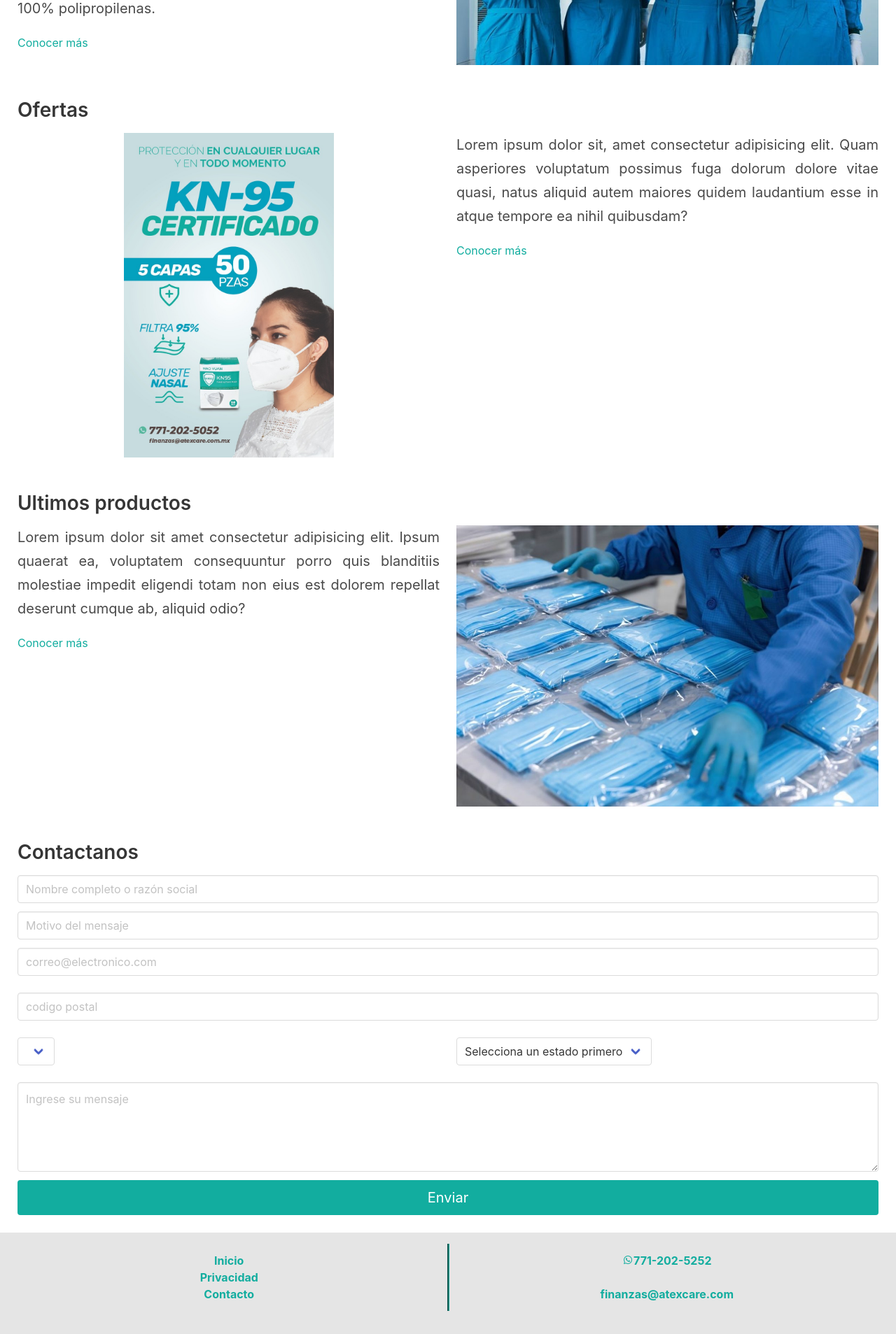
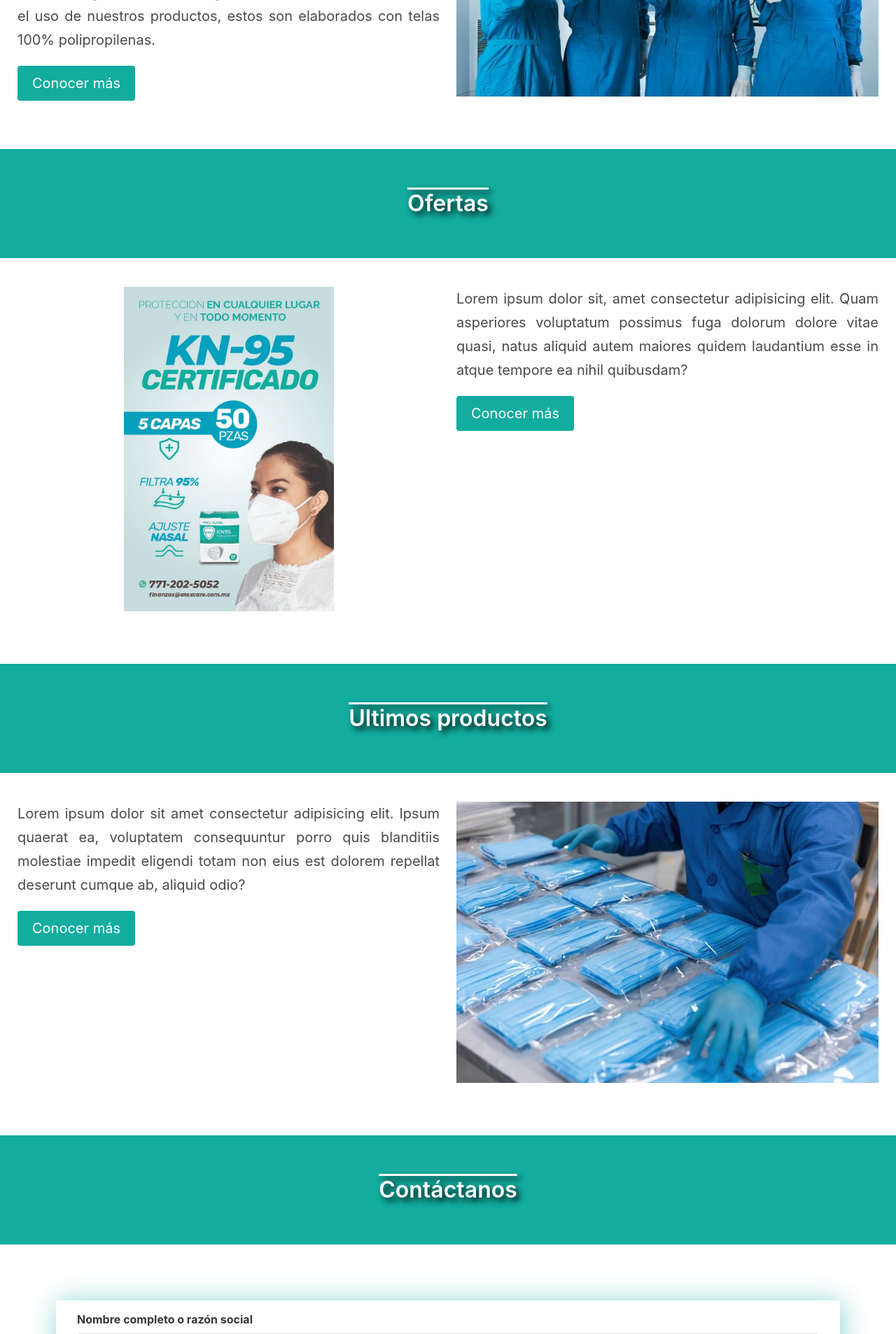
Before and after one commit to JDBanda/AtexCare-Store, a Django app: page / in a window 1280 px wide. Shown: the part 1161-3068 px from the top of the page at 70% size. Run offline with Django 3.2, Linux system fonts and the light colour scheme; lists and menus that the app fills with data are empty.

Commit message:
Mejoras en la vista

```diff
--- a/atexcare/demo/static/demo/js/products.js
+++ b/atexcare/demo/static/demo/js/products.js
@@ -1,5 +1,5 @@
 $(function () {
     $('#id_name').attr('class', 'input');
-    $('#id_name').attr('placeholder', 'Escribe y presiona enter para buscar');
+    $('#id_name').attr('placeholder', 'Buscar productos');
     $('#id_name').attr('type', 'text');
 })
--- a/atexcare/demo/static/demo/styles.css
+++ b/atexcare/demo/static/demo/styles.css
@@ -15,7 +15,7 @@ html, body {
 :root{
     --color-primary: #12ad9f;
     --color-primary-reduced: rgb(18, 173, 159,0.5);
-    --color-secondary: rgba(0, 0, 0, 0.1);
+    --color-secondary: rgba(255, 255, 255, 0.5);
     --color-black: #000000;
     --color-white: #FFFFFF;
 }
@@ -88,10 +88,14 @@ html, body {
 }
 
 /*-----------------------------------------------Landing*/
+.content.landing{
+    margin: 0;
+    padding: 0;
+}
 .container__img{
     height: 100vh;
     padding-top: 35%;
-    background-image: url('https://images.unsplash.com/photo-1584744982491-665216d95f8b?ixid=MnwxMjA3fDB8MHxwaG90by1wYWdlfHx8fGVufDB8fHx8&ixlib=rb-1.2.1&auto=format&fit=crop&w=750&q=80');
+    background-image: url('https://images.unsplash.com/photo-1609329431012-89d6b1a58fc8?ixid=MnwxMjA3fDB8MHxwaG90by1wYWdlfHx8fGVufDB8fHx8&ixlib=rb-1.2.1&auto=format&fit=crop&w=400&q=80');
     background-size: 100% 100%;
     background-repeat: no-repeat;
 }
@@ -116,7 +120,7 @@ html, body {
     bottom: 25px;
 }
 
-.redes a, .bx.bx-plus{
+.redes a, .bx.bx-plus-medical{
     display: block;
     text-decoration: none;
     background-color: var(--color-primary);
@@ -145,6 +149,29 @@ html, body {
     margin-bottom: 15px !important;
     opacity: 1 !important;
     visibility: visible !important;
+}
+
+.section__text{
+    padding-top: 60px;
+    padding-bottom: 60px;
+    text-align: center;
+    text-decoration: overline var(--color-white) solid;
+    text-shadow: 5px 5px 10px black;
+    background-color: var(--color-primary);
+    color: var(--color-white) !important;
+}
+
+.section__text a{
+    color: var(--color-white);
+}
+
+.content.landing .columns{
+    padding: 25px;
+}
+
+/*Formulario de contacto*/
+.form-contact{
+    padding: 10px 15px 10px 15px;
 }
 
 /*-----------------------------------------------Productos*/
@@ -262,7 +289,7 @@ button{
 }
 /*-----------------------------------------------Carrito de compras*/
 .body-carrito{
-    margin: 10px;
+    margin: 15px;
     text-align: justify;
     box-shadow: 2px 2px 35px rgba(18, 173, 159, 50%);
 }
@@ -317,7 +344,8 @@ button{
 
 .footer{
     background-color: var(--color-secondary);
-    padding: 28px;
+    padding: 25px;
+    padding-top: 50px;
 }
 
 a{
@@ -359,6 +387,9 @@ a{
     }
 }
 @media screen and (min-width: 600px) {
+    .container__img{
+        background-image: url('https://images.unsplash.com/photo-1589782050836-cbe60d49e880?ixid=MnwxMjA3fDB8MHxwaG90by1wYWdlfHx8fGVufDB8fHx8&ixlib=rb-1.2.1&auto=format&fit=crop&w=889&q=80');
+    }
     /*Galería*/
     .grid__container{
         display: grid;
@@ -425,6 +456,11 @@ a{
         margin-left: 100px;
         margin-right: 100px;
     }
+
+    /*Formulario de contacto*/
+    .form-contact{
+        padding: 15px 30px 15px 30px;
+    }
 }
 
 @media screen and (min-width: 1024px) {
--- a/atexcare/demo/templates/demo/base.html
+++ b/atexcare/demo/templates/demo/base.html
@@ -37,21 +37,22 @@
             <div class="column footer__col">
                 <ul>
                     <li><a href="{% url 'index' %}">Inicio</a></li>
+                    <li><a href="{% url 'quienes' %}">¿Quiénes somos?</a></li>
+                    <li><a href="{% url 'productos' %}">Productos</a></li>
                     <li><a href="{% url 'legal' %}">Privacidad</a></li>
-                    <li><a href="{% url 'contacto' %}">Contacto</a></li>
                 </ul>
             </div>
             <div class="column">
-                <a href="">
-                    <i class='bx bxl-whatsapp'></i>771-202-5252
+                <a href="https://wa.me/+527712025052">
+                    <i class='bx bxl-whatsapp'></i>771-202-5052
                 </a>
-                <br><br>
-                <a href="">
+                <br>
+                <a href="mailto:finanzas@atexcare.com">
                     finanzas@atexcare.com
                 </a>
             </div>
         </div>
-        <div class="content has-text-centered footer__bot">
+        <div class="has-text-centered footer__bot">
             <p>
                 <strong>Atex Care</strong> todos los derechos reservados 2021 ©️
                 Puedes consultar más detalles en la página oficial de
--- a/atexcare/demo/templates/demo/detail_car.html
+++ b/atexcare/demo/templates/demo/detail_car.html
@@ -4,7 +4,7 @@
 <section>
     <div class="content">
         <div>
-            <a class="subtitle" href="{% url 'productos' %}">
+            <a href="{% url 'productos' %}">
                 <i class='bx bx-left-arrow-circle bx-xs'> Volver a productos</i>
             </a>
         </div>
--- a/atexcare/demo/templates/demo/index.html
+++ b/atexcare/demo/templates/demo/index.html
@@ -32,16 +32,15 @@
                     target="_blank"></a>
             </div>
             <button id="btn-plus" class="btn-plus">
-                <i class="bx bx-plus bx-md "></i>
+                <i class="bx bx-plus-medical bx-md "></i>
             </button>
         </div>
     </div>
 </section>
 <section>
     <!--Cuerpo-->
-    <div class="content">
-
-        <h1 id="quienes">¿Por que Atex Care?</h1>
+    <div class="content landing">
+        <h1 class="section__text"><a href="{% url 'quienes' %}">¿Quiénes somos?</a></h1>
         <div class="columns">
             <div class="column">
                 <p class="fuente__base-justify">Una empresa 100% mexicana, orientada primariamente a atender el mandato
@@ -56,7 +55,7 @@
                     elaborados con
                     telas 100%
                     polipropilenas.</p>
-                <a href="button is-primary">Conocer más</a>
+                <a class="button is-info is-medium" href="{% url 'quienes' %}">Conocer más</a>
             </div>
 
             <div class="column">
@@ -65,7 +64,7 @@
             </div>
         </div>
 
-        <h2>Ofertas</h2>
+        <h1 class="section__text"><a href="{% url 'productos' %}">Ofertas</a></h1>
         <div class="columns">
             <div class="column has-text-centered">
                 {% load static %}
@@ -75,81 +74,52 @@
                 <p class="fuente__base-justify">Lorem ipsum dolor sit, amet consectetur adipisicing elit. Quam
                     asperiores voluptatum possimus fuga dolorum dolore vitae quasi, natus aliquid autem maiores quidem
                     laudantium esse in atque tempore ea nihil quibusdam?</p>
-                <a href="button is-primary">Conocer más</a>
+                <a href="{% url 'productos' %}" class="button is-info is-medium">Conocer más</a>
             </div>
         </div>
-        <h2>Ultimos productos</h2>
+        <h1 class="section__text"> <a href="{% url 'productos' %}">Ultimos productos</a></h1>
         <div class="columns">
             <div class="column">
                 <p class="fuente__base-justify">Lorem ipsum dolor sit amet consectetur adipisicing elit. Ipsum quaerat
                     ea, voluptatem consequuntur porro quis blanditiis molestiae impedit eligendi totam non eius est
                     dolorem repellat deserunt cumque ab, aliquid odio?</p>
-                <a href="button is-primary">Conocer más</a>
+                <a href="{% url 'productos' %}" class="button is-info is-medium">Conocer más</a>
             </div>
             <div class="column desc__img">
                 {% load static %}
                 <img class="desc__img" src="{% static 'demo/img/3.jpg' %}" alt="quienes_somos">
             </div>
         </div>
-        <h2>Contactanos</h2>
-
+        <h1 class="section__text">Contáctanos</h1>
+        <div class="body-carrito">
             {% for message in messages %}
             <blockquote>
                 {{message}}
             </blockquote>
             {% endfor %}
-        <form action="{% url 'contacto' %}" method="POST" class="form-contact" id="contact-form">
+            <form action="{% url 'index' %}" method="POST" class="form-contact" id="contact-form">
                 {% csrf_token %}
                 <div class="field">
+                    <label class="label">Nombre completo o razón social</label>
                     <div class="control">
-                    <input class="input" name="name" type="text" placeholder="Nombre completo o razón social"
-                        minlength="5" required>
+                        <input class="input" name="name" type="text" placeholder="Juan Pérez" minlength="5" required>
                     </div>
                 </div>
                 <div class="field">
+                    <label class="label">Motivo del mensaje</label>
                     <div class="control">
-                    <input class="input" type="text" name="message" placeholder="Motivo del mensaje" required
-                        maxlength="20" minlength="5">
-                </div>
-            </div>
-            <div class="columns is-mobile">
-                <div class="column">
-                    <div class="field">
-                        <div class="control">
-                            <input class="input" type="email" name="email" placeholder="correo@electronico.com"
-                                required>
-                        </div>
-                    </div>
-                </div>
-            </div>
-            <div class="columns is-mobile">
-                <div class="column">
-                    <div class="field">
-                        <div class="control">
-                            <input class="input" type="number" name="cp" minlength="4" placeholder="codigo postal"
-                                required>
-                        </div>
-                    </div>
-                </div>
-            </div>
-            <div class="columns">
-                <!--Estado-->
-                <div class="column">
-                    <div class="select">
-                        <select id="estado" name="estado" class="required">
-                        </select>
-                    </div>
-                </div>
-                <!--Municipio-->
-                <div class="column">
-                    <div class="select">
-                        <select id="municipio" name="municipio" class="required">
-                            <option value="">Selecciona un estado primero</option>
-                        </select>
-                    </div>
+                        <input class="input" type="text" name="message" placeholder="Me interesa cotizar" required
+                            maxlength="25" minlength="5">
                     </div>
                 </div>
                 <div class="field">
+                    <label class="label">Correo electrónico</label>
+                    <div class="control">
+                        <input class="input" type="email" name="email" placeholder="correo@electronico.com" required>
+                    </div>
+                </div>
+                <div class="field">
+                    <label class="label">Mensaje</label>
                     <div class="control">
                         <textarea class="textarea" placeholder="Ingrese su mensaje" name="textarea" maxlength="250"
                             required></textarea>
@@ -158,10 +128,9 @@
                 <button class="button is-info is-medium is-fullwidth" type="submit">Enviar</button>
             </form>
         </div>
-</section>
-
     </div>
 </section>
 {% load static %}
 <script src="{% static 'demo/js/background.js' %}"></script>
+<script src="{% static 'demo/js/validar.js' %}"></script>
 {% endblock body %}
--- a/atexcare/demo/templates/demo/login.html
+++ b/atexcare/demo/templates/demo/login.html
@@ -10,6 +10,7 @@
             {{message}}
         </blockquote>
         {% endfor %}
+        <div class="box">
             <form method="POST" id="login-form" action="{% url 'login' %}">
                 {% csrf_token %}
                 <div class="columns">
@@ -38,6 +39,7 @@
                     </p>
                 </div>
             </form>
+        </div>
         <div class="content has-text-centered login__section">
             <a href="{% url 'password_reset' %}">¿Olvido su contraseña?</a><br>
             <span>Es un nuevo usuario, Registrese <a href="{% url 'registro' %}">aquí</a></span>
--- a/atexcare/demo/templates/demo/password_reset.html
+++ b/atexcare/demo/templates/demo/password_reset.html
@@ -6,6 +6,7 @@
     <div class="content reset">
         <h2>Reiniciar tu contraseña</h2>
         <br><br>
+        <div class="box">
             <p>Si has olvidado tu contraseña y deseas reestablecerla, por favor ingresa tu <strong>correo
                     electrónico</strong> 📧</p>
             <form method="post">
@@ -23,6 +24,7 @@
                     </div>
                 </div>
             </form>
+        </div>
         <br><br><br>
     </div>
 </section>
--- a/atexcare/demo/templates/demo/product.html
+++ b/atexcare/demo/templates/demo/product.html
@@ -6,7 +6,7 @@
     <!--Cuerpo-->
     <div class="content">
         <p>
-            <a class="subtitle" href="{% url 'productos' %}">
+            <a href="{% url 'productos' %}">
                 <i class='bx bx-left-arrow-circle bx-xs'> Volver</i>
             </a>
         </p>
--- a/atexcare/demo/urls.py
+++ b/atexcare/demo/urls.py
@@ -9,7 +9,6 @@ urlpatterns = [
     path('productos/<str:pk>', views.product, name='producto'),
     path('quienes_somos', views.who, name='quienes'),
     path('legal', views.legal, name='legal'),
-    path('contacto', views.contact_info, name='contacto'),
 
     path('detalle_carrito', views.detail_car, name='detalle_carrito'),
     path('detalle_carrito/eliminar', views.delete_car_item, name='eliminarItem'),
--- a/atexcare/demo/views.py
+++ b/atexcare/demo/views.py
@@ -19,6 +19,26 @@ from django.conf import settings
 
 
 def index(request):
+    if request.method == 'POST':
+        name = request.POST['name']
+        message = request.POST['message']  # Titutlo del email
+        email = request.POST['email']
+        textarea = request.POST['textarea']
+        # Crear un mensaje predeterminado
+        textarea = "Nombre: " + name + "\n" + textarea
+        try:
+            send_mail(
+                message,
+                textarea,
+                email,
+                # El mail de quien recibe va en una lista
+                [settings.EMAIL_HOST_USER],
+                fail_silently=False)
+        except BadHeaderError:
+            messages.info(
+                request, 'Parece que hubo un problema al enviar el correo')
+        # Página de exito o mensaje
+        messages.info(request, '¡Su mensaje ha sido envíado con exito!')
     context = {}
     return render(request, 'demo/index.html', context)
 
@@ -44,7 +64,7 @@ def product(request, pk):
         'producto': instance,
         'caracteristicas': a,
         'imagenes': b,
-        }
+    }
     if request.method == 'POST':
         # Recibimos los datos
         producto = Product.objects.get(id=request.POST.get('producto'))
@@ -98,31 +118,6 @@ def legal(request):
 
 
 def contact_info(request):
-    if request.method == 'POST':
-        name = request.POST['name']
-        message = request.POST['message']  # Titutlo del email
-        email = request.POST['email']
-        cp = request.POST['cp']
-        estado = request.POST['estado']
-        municipio = request.POST['municipio']
-        textarea = request.POST['textarea']
-        # Crear un mensaje predeterminado
-        textarea = "Nombre: " + name + "\nCódigo postal: " + cp + \
-            "\nDirección: " + municipio + ", " + estado + "\n" + textarea
-        try:
-            send_mail(
-                message,
-                textarea,
-                email,
-                # El mail de quien recibe va en una lista
-                [settings.EMAIL_HOST_USER],
-                fail_silently=False)
-        except BadHeaderError:
-            messages.info(
-                request, 'Parece que hubo un problema al enviar el correo')
-        # Página de exito o mensaje
-        messages.info(request, '¡Su mensaje ha sido envíado con exito!')
-    context = {}
 
     return render(request, 'demo/contact_info.html', context)
 
```
Also changed, not shown: atexcare/demo/templates/demo/password_reset_confirm.html (+4 -3 lines), atexcare/demo/templates/demo/products.html (+19 -13 lines), atexcare/demo/templates/demo/register.html (+2 -102 lines), atexcare/db.sqlite3. Lines whose indentation alone changed are shown as unchanged.
